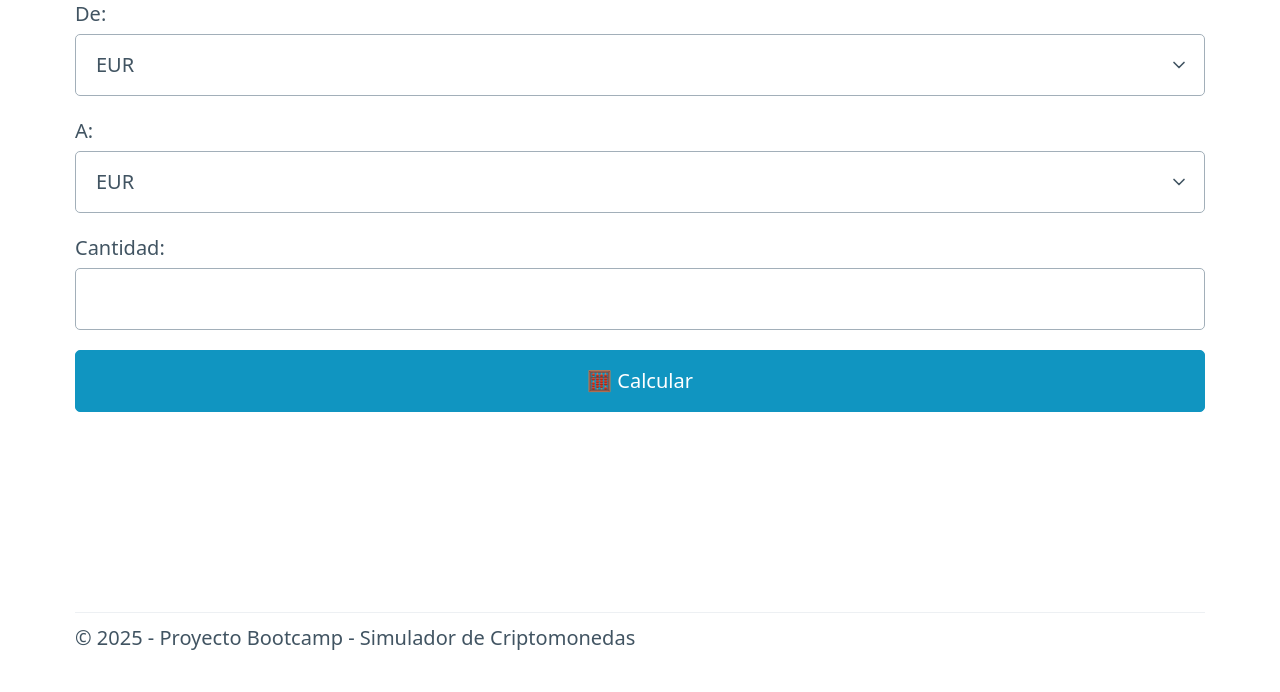
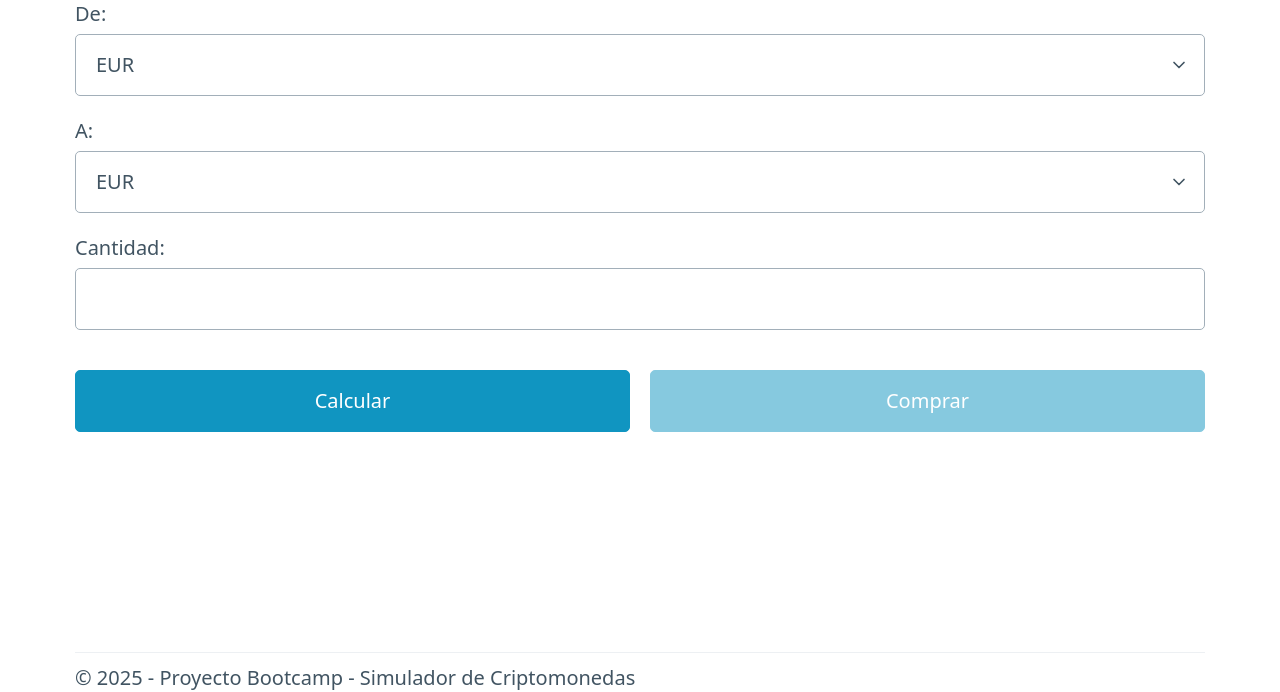
Before and after one commit to Florencia2796/simulador-cryptos, a Flask app: page /purchase in a window 1280 px wide. Shown: the part 416-1108 px from the top of the page. Before the commit the page ends 1066 px from the top, so only its background shows below. Run offline with Flask 3, Linux system fonts and the light colour scheme.

Commit message:
mejora en botones calcular y comprar

```diff
--- a/templates/purchase.html
+++ b/templates/purchase.html
@@ -24,18 +24,19 @@
     <input type="number" name="cantidad" step="0.01" required
            value="{{ datos_formulario.cantidad or '' }}">
 
-    <button type="submit" name="calcular">🧮 Calcular</button>
+    <div style="display: flex; gap: 1rem; margin-top: 1rem;">
+        <button type="submit" name="calcular">Calcular</button>
+        <button type="submit" name="confirmar" {% if not resultado %}disabled{% endif %}>Comprar</button>
+    </div>
 
     {% if resultado %}
-    <article>
+    <article style="margin-top: 1.5rem;">
         <h3>Previsualización:</h3>
         <p>Con <strong>{{ resultado.cantidad_from }} {{ resultado.from }}</strong> obtendrás aproximadamente:</p>
         <p><strong>{{ resultado.cantidad_to }} {{ resultado.to }}</strong></p>
         <p>Precio unitario: 1 {{ resultado.from }} = {{ resultado.rate }} {{ resultado.to }}</p>
 
-        <button type="submit" name="confirmar">✅ Confirmar operación</button>
-
-        <!-- Campos ocultos para no perder los datos -->
+        <!-- Campo oculto para pasar el valor calculado a la confirmación -->
         <input type="hidden" name="rate" value="{{ resultado.rate }}">
     </article>
     {% endif %}
```
Also changed, not shown: instance/database.db.
